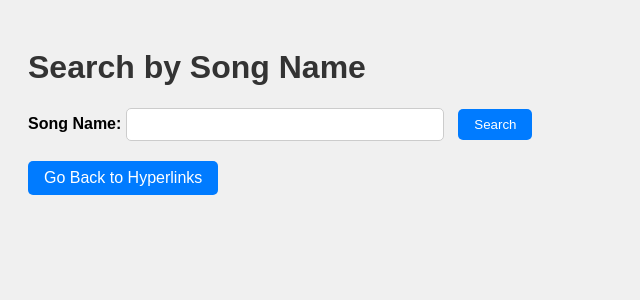
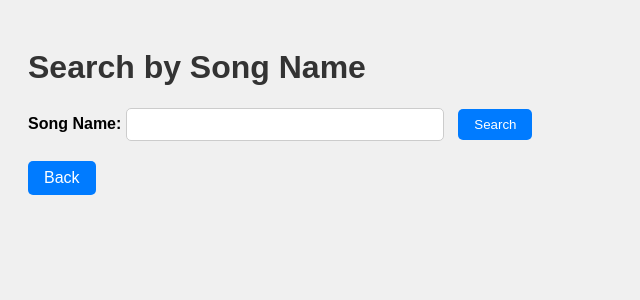
Before and after one commit to MooseFaceKilla/song-player-test, a Flask app: page /searchbysongname in a window 1280 px wide. Shown: the top 300 px of the page, without its empty margins (0-640 px from the left). Run offline with Flask 3, Linux system fonts and the light colour scheme.

Commit message:
Update searchbysongname.html

```diff
--- a/templates/searchbysongname.html
+++ b/templates/searchbysongname.html
@@ -70,7 +70,7 @@
     <input type="text" id="song_name" name="song_name" required>
     <button type="submit">Search</button>
 </form>
-<a href="/hyperlinks" class="go-back">Go Back to Hyperlinks</a>
+<a href="/hyperlinks" class="go-back">Back </a>
 </body>
 
 </html>
```
